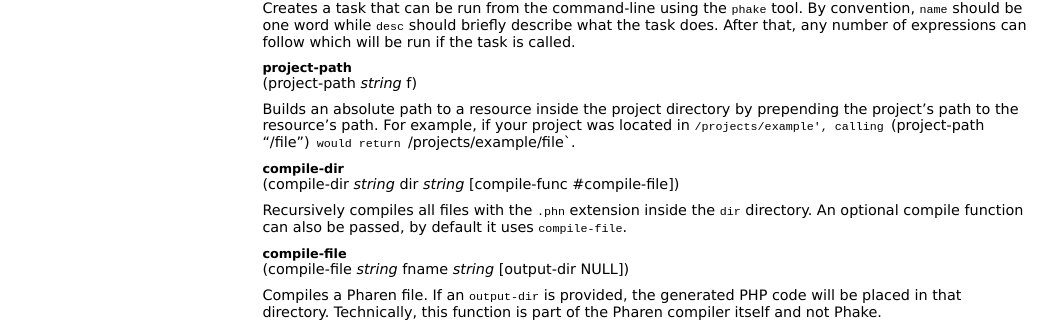
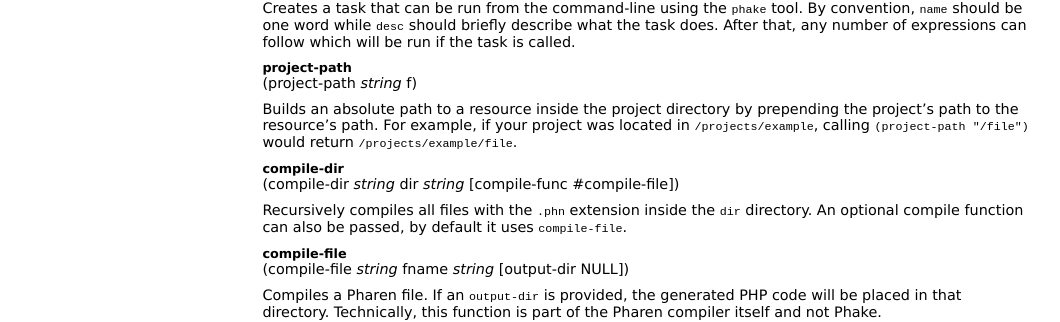
Before and after one commit to Scriptor/pharen, a Jekyll site: the page built from bundled.markdown, in a window 1280 px wide. Shown: the part 1677-1999 px from the top of the page, without its empty margins (32-1092 px from the left). Built offline with Jekyll 4.4.1, drawn with Linux system fonts in a browser that asks for light colours.

```diff
--- a/bundled.markdown
+++ b/bundled.markdown
@@ -7,7 +7,7 @@ This page documents some of the libraries that come bundled with a Pharen instal
 
 Function signatures use the following format:
 
-(function-name *type1* arg1 *type2* arg2 [optional-arg default-value] ...)
+(function-name *type1* arg1 *type2* arg2 \[optional-arg default-value\] ...)
 
 ### lang.phn ### {#lang.phn}
 `lang.phn` is automatically included in every Pharen file unless it is compiled with the --no-import-lang option. In the future, this may be dropped, but for now it can be handy. It provides some functions designed to make functional programming easier:
@@ -104,7 +104,7 @@ Creates a task that can be run from the command-line using the `phake` tool. By
 #### project-path #### {#project-path}
 (project-path *string* f)
 
-Builds an absolute path to a resource inside the project directory by prepending the project's path to the resource's path. For example, if your project was located in `/projects/example', calling `(project-path "/file")` would return `/projects/example/file`.
+Builds an absolute path to a resource inside the project directory by prepending the project's path to the resource's path. For example, if your project was located in `/projects/example`, calling `(project-path "/file")` would return `/projects/example/file`.
 
 #### compile-dir #### {#compile-dir}
 (compile-dir *string* dir *string* \[compile-func #compile-file\])
```
